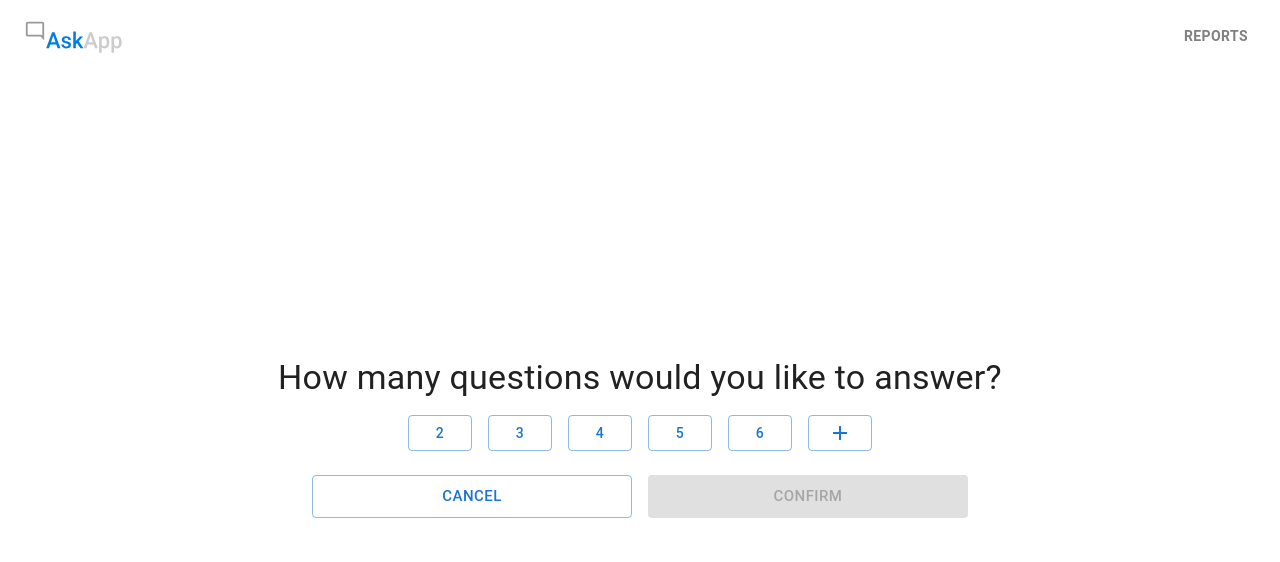
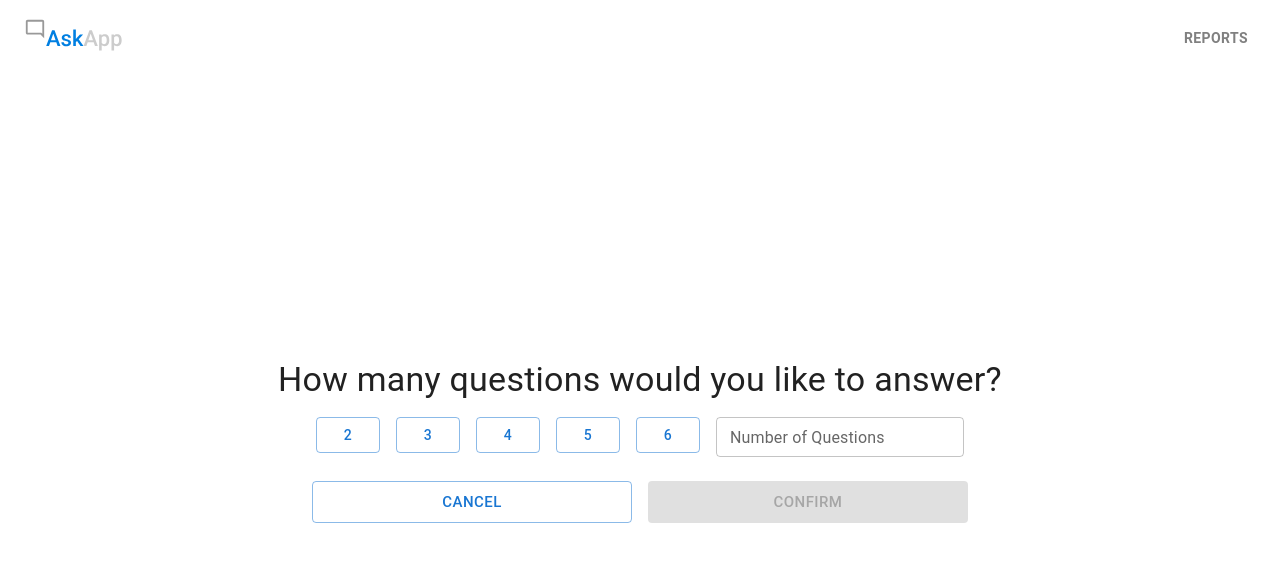
Before and after one commit to nederhayden/challenge-AskApp, a React (Create React App) app: page / in a window 1280 px wide. Both pictures are taken after a click on the button "Add more questions". Shown: the top 562 px of the page. Built offline with nearby package versions, Linux system fonts and the light colour scheme.

Commit message:
creating input button

```diff
--- a/src/components/Header/Header.component.tsx
+++ b/src/components/Header/Header.component.tsx
@@ -1,4 +1,5 @@
 import { Button, Container } from "@mui/material";
+import { Link } from "react-router-dom";
 import AskLogo from "../../assets/logo.svg";
 
 export const Header = () => {
@@ -11,7 +12,9 @@ export const Header = () => {
         padding: "1.15rem",
       }}
     >
-      <img src={AskLogo} alt="logo" />
+      <Link to="/">
+        <img src={AskLogo} alt="logo" />
+      </Link>
       <Button sx={{ color: "gray", fontWeight: "bold" }}>Reports</Button>
     </Container>
   );
--- a/src/pages/Choose/Choose.page.tsx
+++ b/src/pages/Choose/Choose.page.tsx
@@ -1,9 +1,10 @@
-import { ReactNode } from "react";
+import { ReactNode, useState, MouseEvent, ChangeEvent } from "react";
 import {
   Box,
   Button,
   Container,
   Grid,
+  TextField,
   Tooltip,
   Typography,
 } from "@mui/material";
@@ -17,6 +18,39 @@ interface LayoutProps {
 const defaultQuestionsQtd = [2, 3, 4, 5, 6];
 
 export const ChoosePage = ({ children }: LayoutProps) => {
+  const [showMoreQuestionsInput, setShowMoreQuestionsInput] = useState(false);
+  const [numberOfQuestions, setNumberOfQuestions] = useState<number | null>(
+    null
+  );
+
+  const handleShowMoreQUestionInput = () => setShowMoreQuestionsInput(true);
+  const handleCloseMoreQUestionInput = () => setShowMoreQuestionsInput(false);
+
+  const handleSelectNumberOfQuestions = (
+    event: MouseEvent<HTMLButtonElement>
+  ) => {
+    const targetName = Number(event.currentTarget.name);
+
+    if (targetName === numberOfQuestions) return setNumberOfQuestions(null);
+
+    setNumberOfQuestions(Number(event.currentTarget.name));
+  };
+
+  const handleCancelSelectionValues = () => {
+    setNumberOfQuestions(null);
+    handleCloseMoreQUestionInput();
+  };
+
+  const handleChangeNumberOfQuestions = (
+    event: ChangeEvent<HTMLInputElement>
+  ) => {
+    const inputValue = Number(event.currentTarget.value);
+
+    if (inputValue < 0) return;
+
+    setNumberOfQuestions(inputValue);
+  };
+
   return (
     <Container
       maxWidth="xl"
@@ -31,7 +65,6 @@ export const ChoosePage = ({ children }: LayoutProps) => {
       <Typography variant="h4" sx={{ margin: "1rem" }}>
         How many questions would you like to answer?
       </Typography>
-
       <Grid
         container
         spacing={2}
@@ -41,22 +74,38 @@ export const ChoosePage = ({ children }: LayoutProps) => {
       >
         {defaultQuestionsQtd.map((questionQtd) => (
           <Grid item key={questionQtd}>
-            <Button variant="outlined">{questionQtd}</Button>
+            <Button variant="outlined" onClick={handleSelectNumberOfQuestions}>
+              {questionQtd}
+            </Button>
           </Grid>
         ))}
         <Grid item>
           <Tooltip title="Add more questions">
-            <Button variant="outlined">
-              <AddIcon />
-            </Button>
+            {showMoreQuestionsInput ? (
+              <TextField
+                size="small"
+                type="number"
+                color="primary"
+                label="Number of Questions"
+                placeholder="Enter with a number of questions"
+                value={numberOfQuestions || ""}
+                onChange={handleChangeNumberOfQuestions}
+              />
+            ) : (
+              <Button variant="outlined" onClick={handleShowMoreQUestionInput}>
+                <AddIcon />
+              </Button>
+            )}
           </Tooltip>
         </Grid>
       </Grid>
+
       <Box sx={{ margin: "1rem" }}>
         <Button
           variant="outlined"
           size="large"
           sx={{ width: "20rem", margin: ".5rem .5rem" }}
+          onClick={handleCancelSelectionValues}
         >
           Cancel
         </Button>
```
